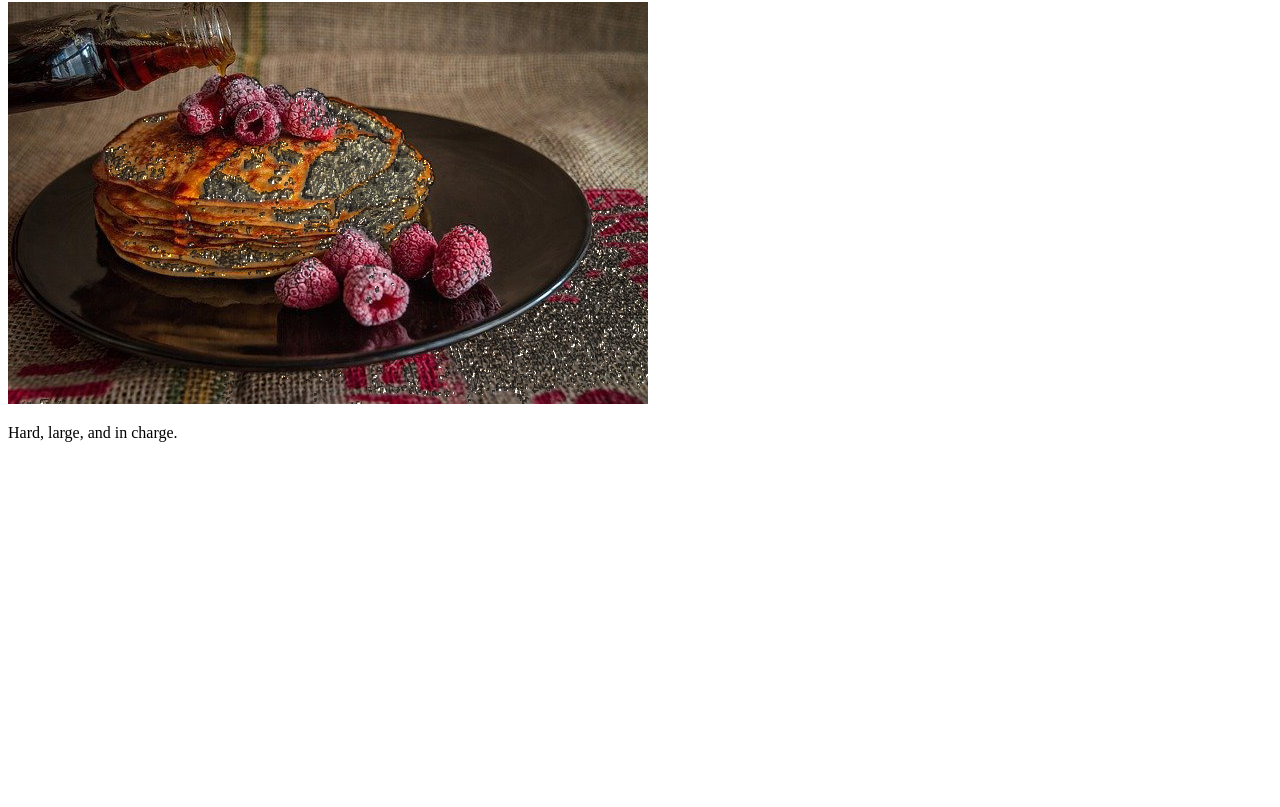
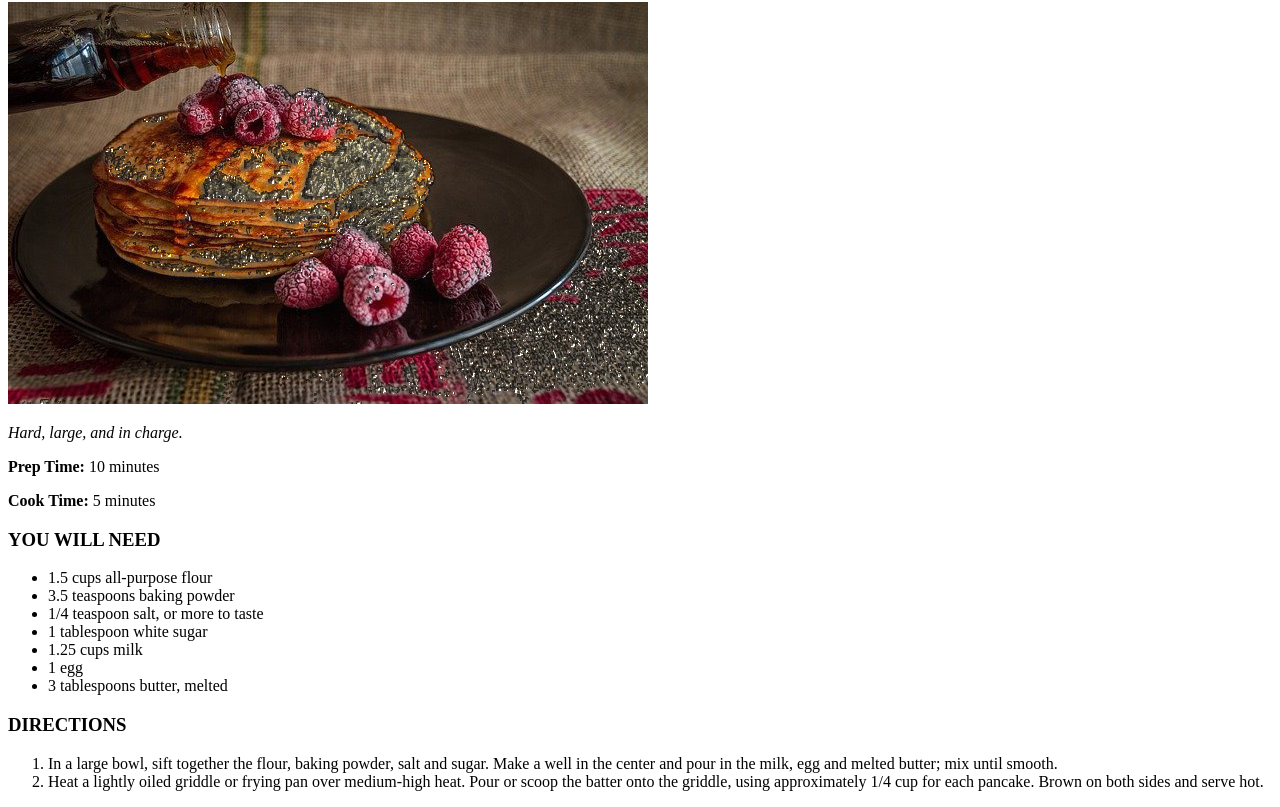
Before and after one commit to BrentADeLeon/odinRecipes, a plain HTML site: page recipes/pancakes.html in a window 1280 px wide. Shown: the part 260-1067 px from the top of the page. Before the commit the page ends 800 px from the top, so only its background shows below. Drawn offline with Linux system fonts and the light colour scheme.

Commit message:
Append pancake info & assets

```diff
--- a/recipes/pancakes.html
+++ b/recipes/pancakes.html
@@ -11,9 +11,34 @@
 <body>
     <img src="../assets/Odin Recipes Logo.jpg">
     <a href="../index.html">Homepage</a>
+
     <h1>🤖🥞 Metallic Phallic Pancakes 🥞🤖</h1>
     <img src="../assets/pancakes-2291908_640.jpg">
-    <p>Hard, large, and in charge.</p>
+    <p><em>Hard, large, and in charge.</em></p>
+
+    <p><strong> Prep Time:</strong> 10 minutes</p>
+    <p><strong> Cook Time:</strong> 5 minutes</p>
+
+    <h3>YOU WILL NEED</h3>
+    <ul>
+        <li>1.5 cups all-purpose flour</li>
+        <li>3.5 teaspoons baking powder</li>
+        <li>1/4 teaspoon salt, or more to taste</li>
+        <li>1 tablespoon white sugar</li>
+        <li>1.25 cups milk</li>
+        <li>1 egg</li>
+        <li>3 tablespoons butter, melted</li>
+    </ul>
+
+    <h3>DIRECTIONS</h3>
+    <ol>
+        <li>In a large bowl, sift together the flour, baking powder, salt and sugar. Make a well
+            in the center and pour in the milk, egg and melted butter; mix until smooth.</li>
+        <li>Heat a lightly oiled griddle or frying pan over medium-high heat. Pour or scoop
+            the batter onto the griddle, using approximately 1/4 cup for each pancake. Brown
+            on both sides and serve hot.</li>
+    </ol>
+
 
 </body>
 </html>
```
